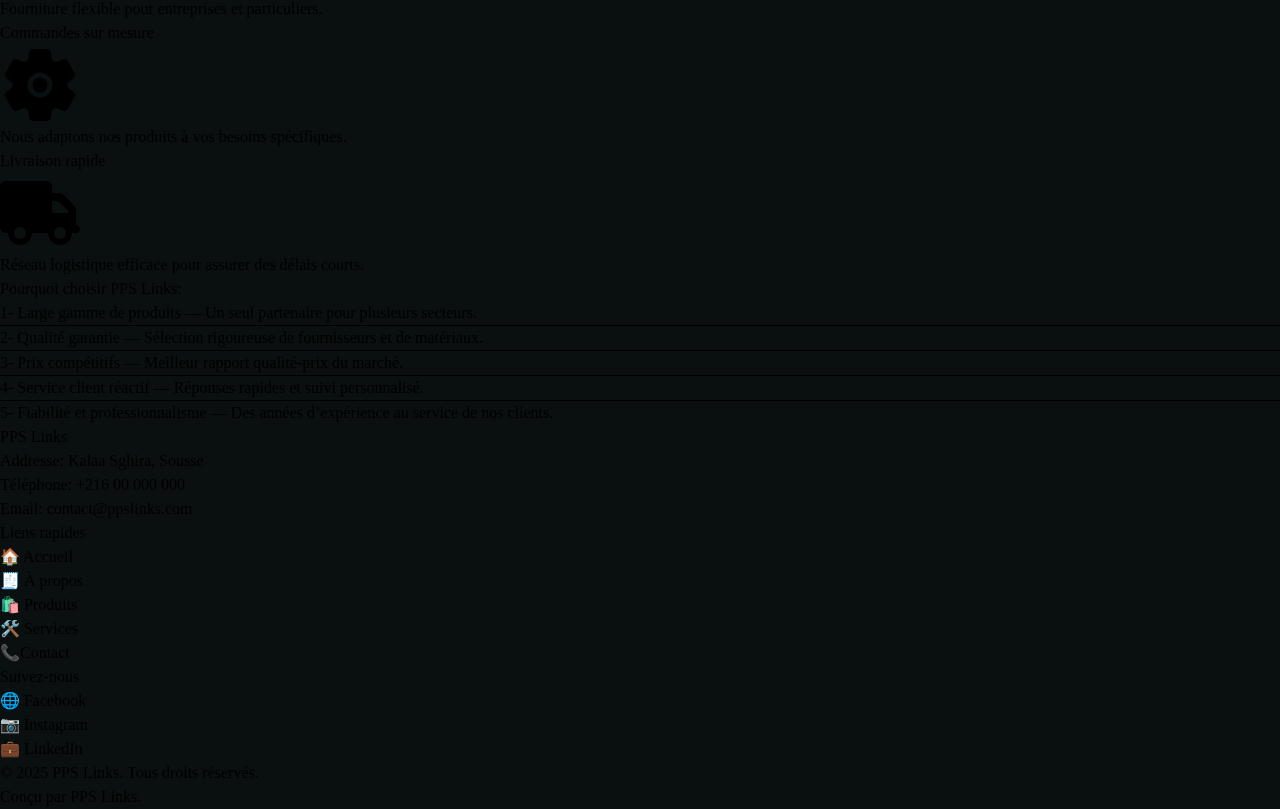
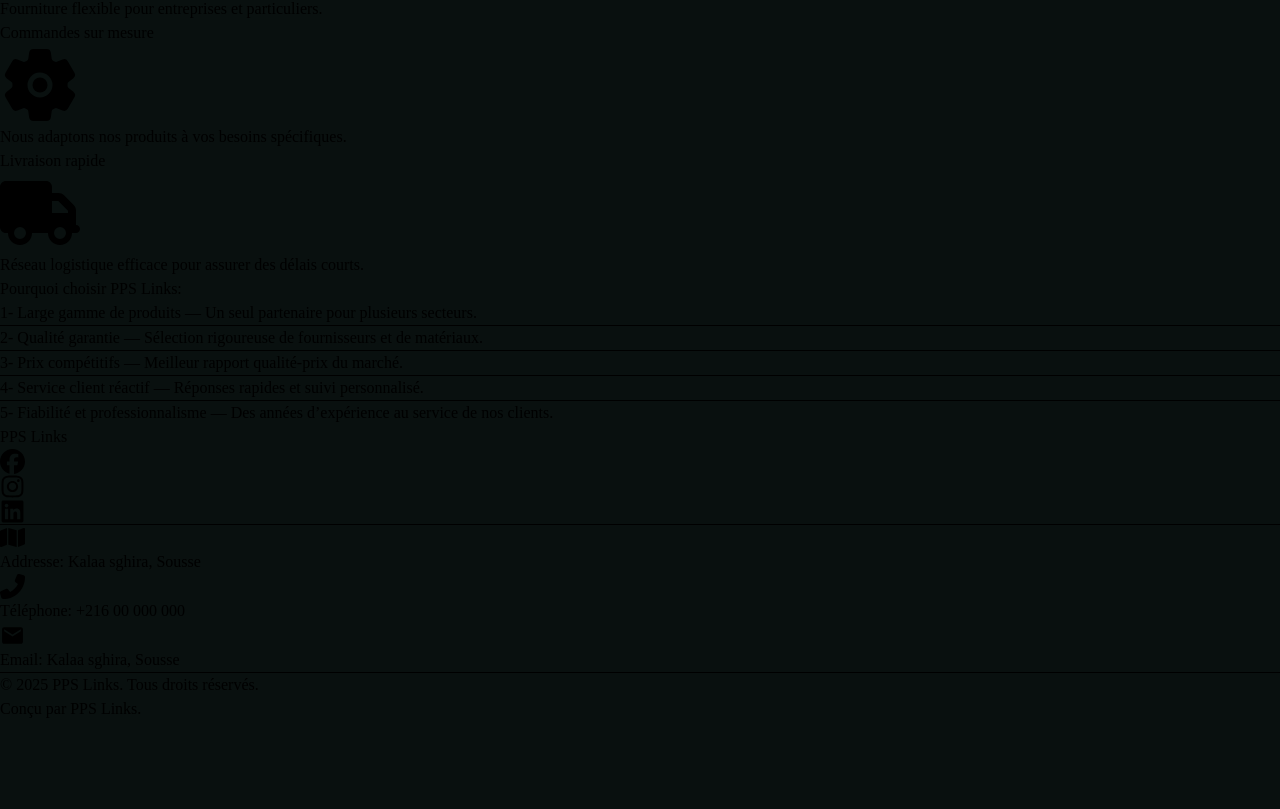
Before and after one commit to WissemJderi/pps-links-official-website, a React (Vite) app: page / in a window 1280 px wide. Shown: the part 1667-2476 px from the top of the page. After the commit the page ends 2388 px from the top, so only its background shows below. Built offline with nearby package versions, Linux system fonts and the light colour scheme.

Commit message:
Polish footer

```diff
--- a/src/components/Footer.jsx
+++ b/src/components/Footer.jsx
@@ -1,38 +1,62 @@
+import { AiFillProduct } from "react-icons/ai";
+import {
+  FaFacebook,
+  FaInstagram,
+  FaLinkedin,
+  FaMap,
+  FaPhoneFlip,
+} from "react-icons/fa6";
+import FooterInfo from "./utils/FooterInfo";
+import { MdEmail } from "react-icons/md";
+import HorizontalRule from "./utils/HorizontalRule";
+
 const Footer = () => {
   const currentYear = new Date().getFullYear();
-  const titleStyle = "font-semibold";
-  const labelStyle = "font-semibold";
+  const iconSize = 25;
   return (
-    <footer className="p-10 flex flex-col gap-4">
-      <h1 className="text-3xl text-white font-semibold">PPS Links</h1>
-      <section className="flex flex-row gap-2 justify-between border-b border-white py-4">
-        <div className="flex flex-col text-[#D9D9D9] text-sm">
+    <footer className="px-5 py-10 flex flex-col gap-10">
+      <h1 className="text-4xl text-white font-semibold text-center">
+        PPS Links
+      </h1>
+
+      <section className="flex flex-col gap-8">
+        <div className="flex flex-col text-[#D9D9D9] text-xl gap-2">
+          <div className="flex flex-row justify-around py-4">
             <p>
-            <span className={`${labelStyle}`}>Addresse:</span> Kalaa Sghira,
-            Sousse
+              <FaFacebook size={25} />
             </p>
+
             <p>
-            <span className={`${labelStyle}`}>Téléphone:</span> +216 00 000 000
+              <FaInstagram size={25} />
             </p>
+
             <p>
-            <span className={`${labelStyle}`}>Email:</span> contact@ppslinks.com
+              <FaLinkedin size={25} />
             </p>
           </div>
-        <div className="flex flex-col text-[#D9D9D9] text-sm">
-          <p className={`${titleStyle}`}>Liens rapides</p>
-          <p>🏠 Accueil</p>
-          <p>🧾 À propos</p>
-          <p>🛍️ Produits</p>
-          <p>🛠️ Services</p>
-          <p>📞Contact</p>
+
+          <HorizontalRule />
         </div>
-        <div className="flex flex-col text-[#D9D9D9] text-sm">
-          <p className={`${titleStyle}`}>Suivez-nous</p>
-          <p>🌐 Facebook</p>
-          <p>📷 Instagram</p>
-          <p>💼 LinkedIn</p>
+
+        <div className="flex flex-col text-[#D9D9D9] text-lg gap-10 items-center">
+          <FooterInfo
+            label={"Addresse"}
+            info={"Kalaa sghira, Sousse"}
+            icon={<FaMap size={iconSize} />}
+          />
+          <FooterInfo
+            label={"Téléphone"}
+            info={"+216 00 000 000"}
+            icon={<FaPhoneFlip size={iconSize} />}
+          />
+          <FooterInfo
+            label={"Email"}
+            info={"Kalaa sghira, Sousse"}
+            icon={<MdEmail size={iconSize} />}
+          />
         </div>
       </section>
+      <HorizontalRule />
       <section className="text-[#D9D9D9] text-xs text-center">
         <p>© {currentYear} PPS Links. Tous droits réservés.</p>
         <p>Conçu par PPS Links.</p>
--- /dev/null
+++ b/src/components/utils/FooterInfo.jsx
@@ -0,0 +1,13 @@
+const FooterInfo = ({ label, info, icon }) => {
+  const labelStyle = "font-medium";
+  return (
+    <p className="flex flex-col items-center gap-4">
+      {icon}
+      <span>
+        <span className={`${labelStyle}`}>{label}:</span> {info}
+      </span>
+    </p>
+  );
+};
+
+export default FooterInfo;
--- /dev/null
+++ b/src/components/utils/HorizontalRule.jsx
@@ -0,0 +1,7 @@
+const HorizontalRule = () => {
+  return (
+    <hr className="text-black w-40 font-bold border-t-2 rounded-4xl border-gray-600 my-2 self-center" />
+  );
+};
+
+export default HorizontalRule;
```
Lines whose indentation alone changed are shown as unchanged.
